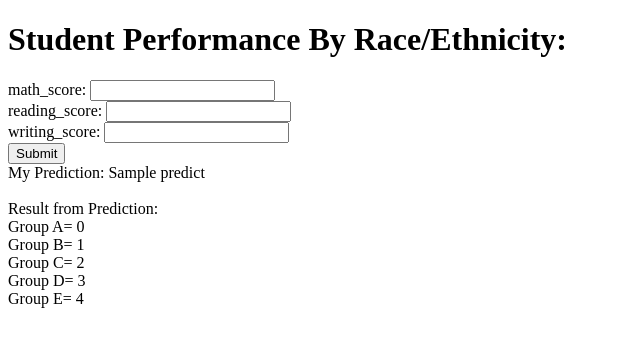
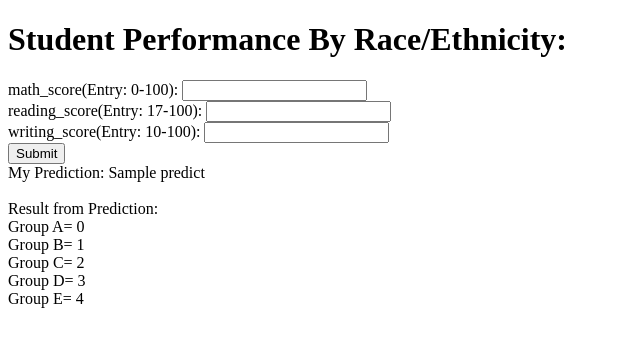
Before and after one commit to aunhengly/ana680-, a Flask app: template templates/index.html in a window 1280 px wide. Shown: the top 347 px of the page, without its empty margins (0-640 px from the left). Run offline with Flask 3, Linux system fonts and the light colour scheme; the template is opened without the code that fills it: most values are stand-ins (such as "Sample title", 1, 10 or a date in 2020); parts of the project's set-up code (start-up, migrations or seed data) failed here and were passed over.

Commit message:
edit the informaiton about entry ranges for each features

```diff
--- a/templates/index.html
+++ b/templates/index.html
@@ -6,15 +6,15 @@
   <body>
     <h1>Student Performance By Race/Ethnicity:</h1>
     <form action="{{ url_for('predict')}}" method="POST">
-      math_score:
+      math_score(Entry: 0-100):
       <input type="number" name="math_score" />
       <br />
 
-      reading_score:
+      reading_score(Entry: 17-100):
       <input type="number" name="reading_score" />
       <br />
 
-      writing_score: <input type="number" name="writing_score" />
+      writing_score(Entry: 10-100): <input type="number" name="writing_score" />
       <br />
 
       <input type="submit" value="Submit" />
```
